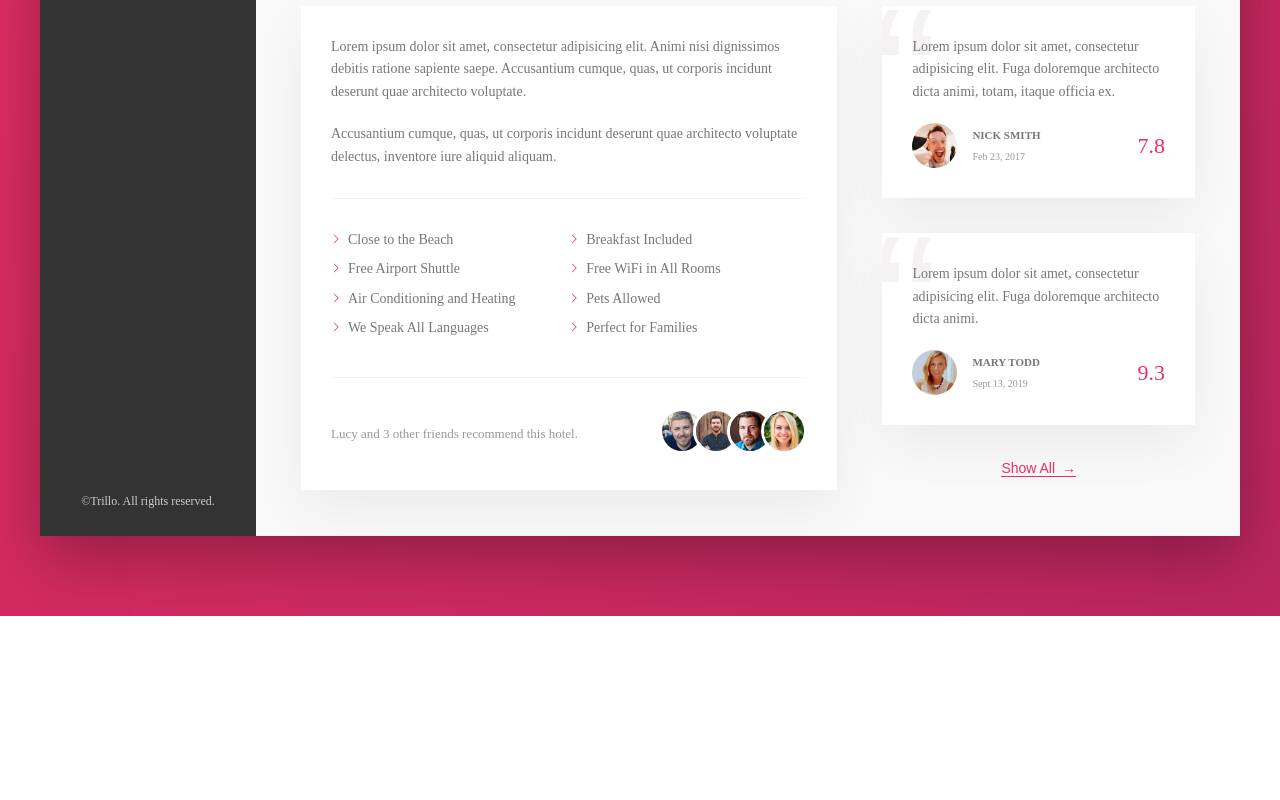
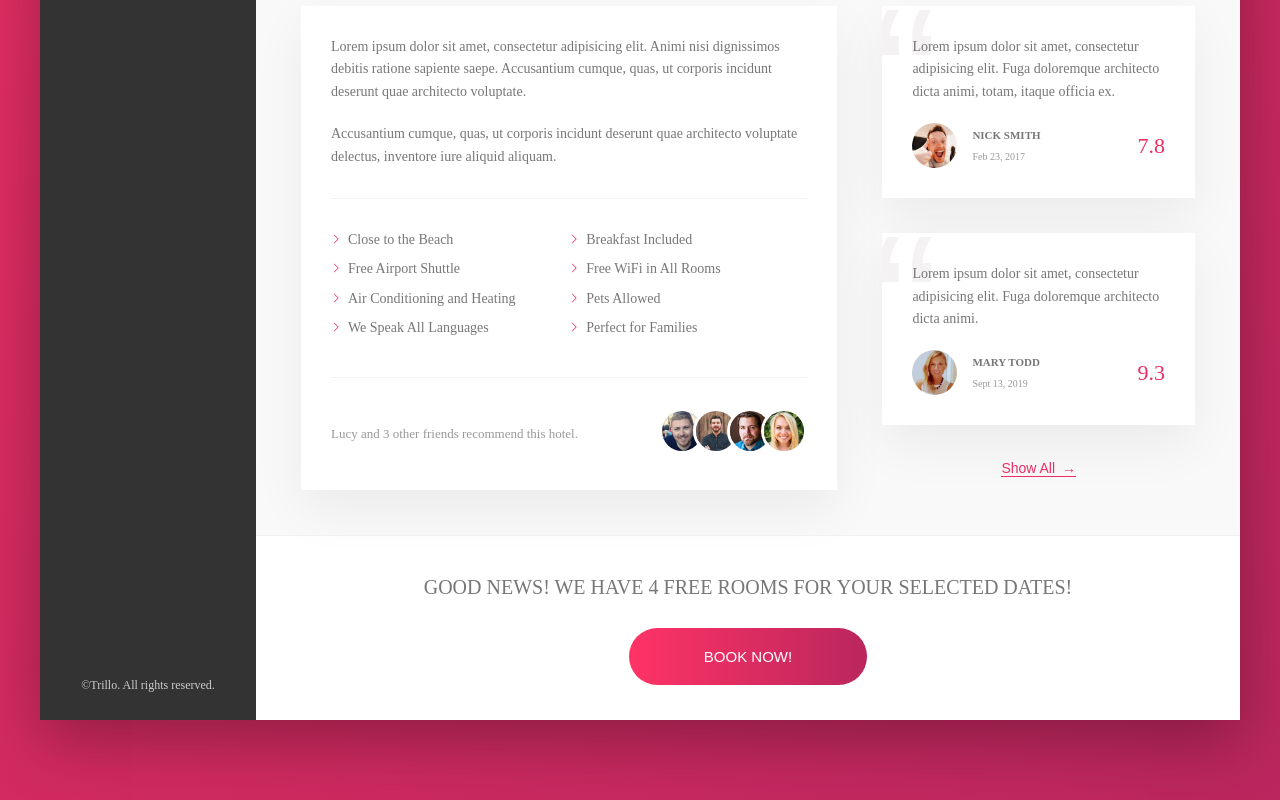
Before and after one commit to Mark-DSouza/Trillo, a website: page index.html in a window 1280 px wide. Shown: the part 641-1441 px from the top of the page. Before the commit the page ends 1257 px from the top, so only its background shows below. Drawn offline with Linux system fonts and the light colour scheme.

Commit message:
Added Call to Action Section

```diff
--- a/index.html
+++ b/index.html
@@ -215,6 +215,17 @@
 
                             <button class="btn-inline">Show All <span>&rarr;</span></button>
                         </div>
+
+                    </div>
+
+                    <div class="cta">
+                        <h2 class="cta__book-now">
+                            Good news! We have 4 free rooms for your selected dates!
+                        </h2>
+                        <button class="btn">
+                            <span class="btn__visible">Book Now!</span>
+                            <span class="btn__invisible">Only 4 rooms left!</span>
+                        </button>
                     </div>
                 </main>
             </div>
--- a/sass/_components.scss
+++ b/sass/_components.scss
@@ -469,3 +469,69 @@
         z-index: 1;
     }
 }
+
+
+///////////////////////////////////////////////////////////////////////
+// CALL TO ACTION
+.cta{
+    padding: 3.5rem 0;
+    text-align: center;
+
+    &__book-now{
+        font-size: 2rem;
+        font-weight: 300;
+        text-transform: uppercase;
+        margin-bottom: 2.5rem;
+    }
+}
+
+
+/////////////////////////////////////////////////////////////////////////
+// BUTTON
+.btn{
+    font-size: 1.5rem;
+    font-weight: 300;
+    text-transform: uppercase;
+    border-radius: 100px;
+    border: none;
+    background-image: linear-gradient(to right, var(--color-primary-light), var(--color-primary-dark));
+    color: #fff;
+    position: relative;
+    overflow: hidden;
+    cursor: pointer;
+
+    & > * {
+        display: inline-block;
+        height: 100%;
+        width: 100%;
+        transition: all .2s;
+    }
+
+    &__visible{
+        padding: 2rem 7.5rem;
+    }
+
+    &__invisible{
+        padding: 2rem 0;
+        position: absolute;
+        left: 0;
+        top: -100%;
+    }
+
+    &:hover{
+        background-image: linear-gradient(to left, var(--color-primary-light), var(--color-primary-dark));
+    }
+
+    &:hover &__visible{
+        transform: translateY(100%);
+    }
+
+    &:hover &__invisible{
+        top: 0;
+    }
+
+    &:focus{
+        outline: none;
+        animation: pulsate 1s infinite;
+    }
+}
```
Also changed, not shown: css/style.css.
